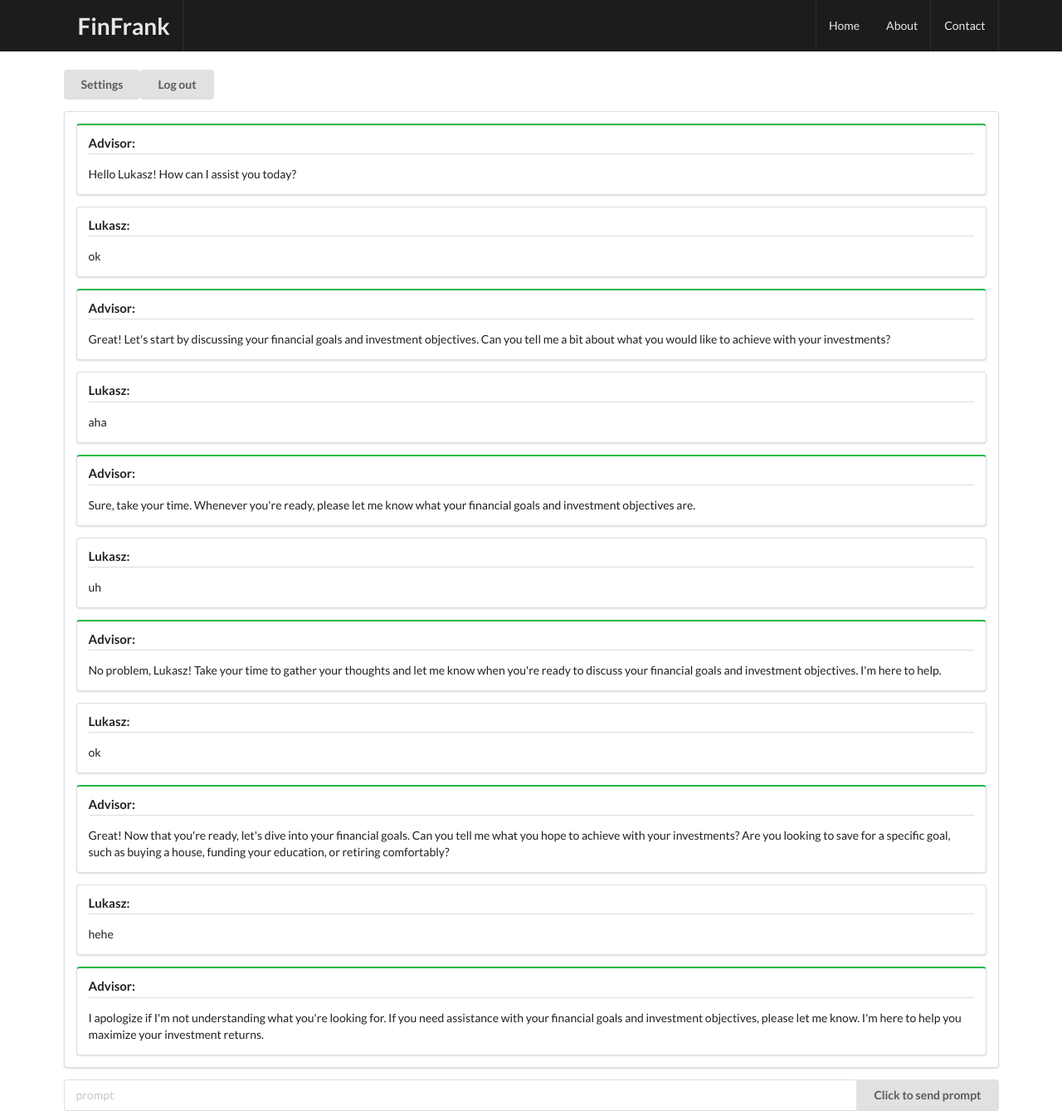
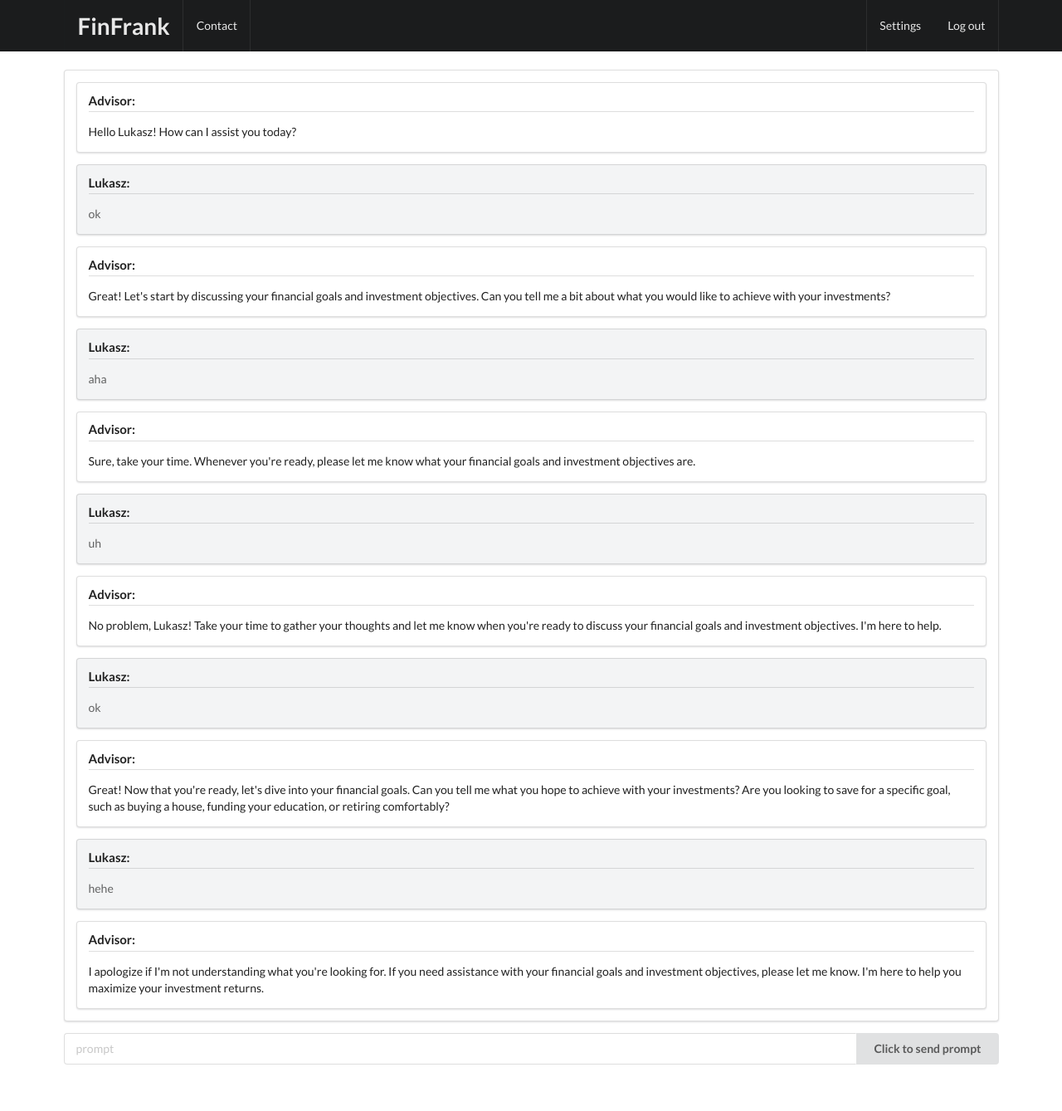
Before and after one commit to Micz26/FrankRank, a Django app: page / in a window 1280 px wide. Shown: the whole page at 83% size. After the commit the page ends 1283 px from the top, so only its background shows below. Run offline with Django 3.2, Linux system fonts and the light colour scheme; data comes from the database, SQL or seed files in the repository; some libraries are stand-ins or nearby versions.

Commit message:
Format HTML

```diff
--- a/Chat/gpt.py
+++ b/Chat/gpt.py
@@ -53,9 +53,9 @@ class ChatConversation:
         html = ""
         for msg in messegesList:
             if msg["role"] == "assistant":
-                html += "<div class=\"ui green segment\"><h4 class=\"ui dividing header\">Advisor:</h4>"
+                html += "<div class=\"ui segment\"><h4 class=\"ui dividing header\">Advisor:</h4>"
             else:
-                html += F"<div class=\"ui segment\"><h4 class=\"ui dividing header\">{self.userName}:</h4>"
+                html += F"<div class=\"ui secondary segment\"><h4 class=\"ui dividing header\">{self.userName}:</h4>"
 
             html += f'<div class =\"content\"><p>{msg["content"]}</div></div>'
 
--- a/Chat/templates/base.html
+++ b/Chat/templates/base.html
@@ -7,17 +7,6 @@
 
     </head>
 <body>
-    <div class="ui fixed inverted menu">
-        <div class="ui container">
-            <a href="#" class="header item"><h1>FinFrank</h1></a>
-            <a href="#" class="right item">Home</a>
-            <a href="#" class="item">About</a>
-            <a href="#" class="item">Contact</a>
-        </div>
-    </div>
-    <div class="ui divider"></div>
-    <h1>   </h1>
-    <div class="ui hidden divider"></div>
     <div class="ui container">
         {% block content %}
         {% endblock %}
--- a/Chat/templates/home.html
+++ b/Chat/templates/home.html
@@ -1,15 +1,17 @@
 {% extends "base.html" %}
 {% block content %}
+<div class="ui fixed inverted menu">
+    <div class="ui container">
+        <a href="#" class="header item"><h1>FinFrank</h1></a>
+        <a href="#" class="item">Contact</a>
+        <a href="/settings" class="right item">Settings</a>
+        <a href="/logout" class="item">Log out</a>
+    </div>
+</div>
+<div class="ui divider"></div>
+<h1>   </h1>
+<div class="ui hidden divider"></div>
 
-<div class="ui buttons">
-    <a href="/settings">
-        <button class="ui button" >Settings</button>
-    </a>
-
-    <a href="/logout">
-        <button class="ui button">Log out</button>
-    </a>
-  </div>
 
 <div class="ui segment">
     {% if messages_ %}
@@ -27,6 +29,7 @@
           {{ reply_content }}
         </div>
     {% endif %}
+
 </div>
 
 <div class="ui form">
```
Also changed, not shown: Chat/templates/settings.html (+12 -0 lines), Chat/templates/signin.html (+9 -0 lines), Chat/templates/signup.html (+11 -0 lines).
